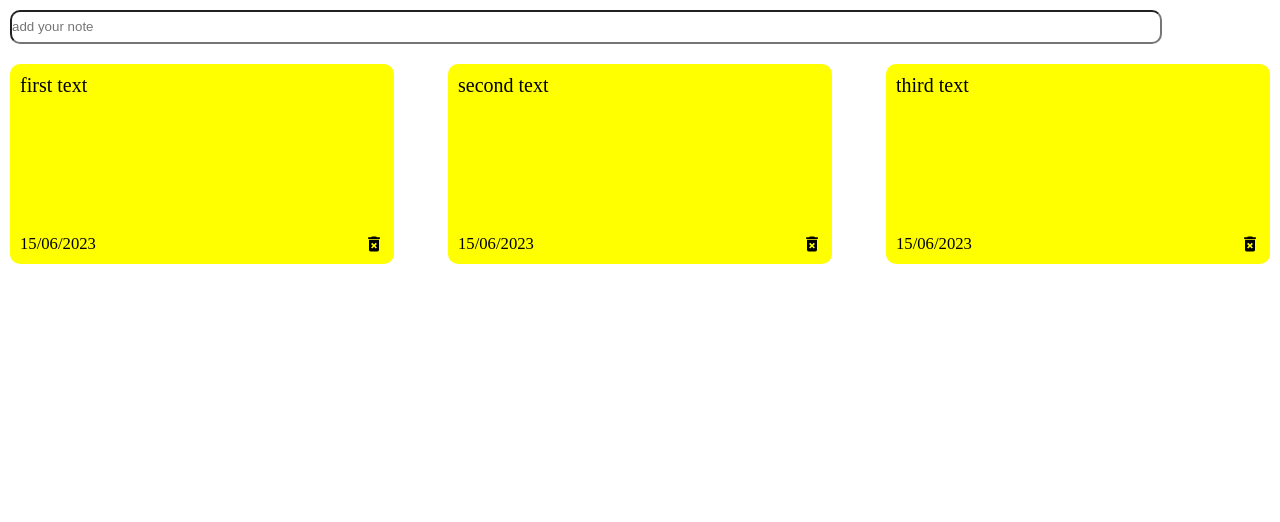
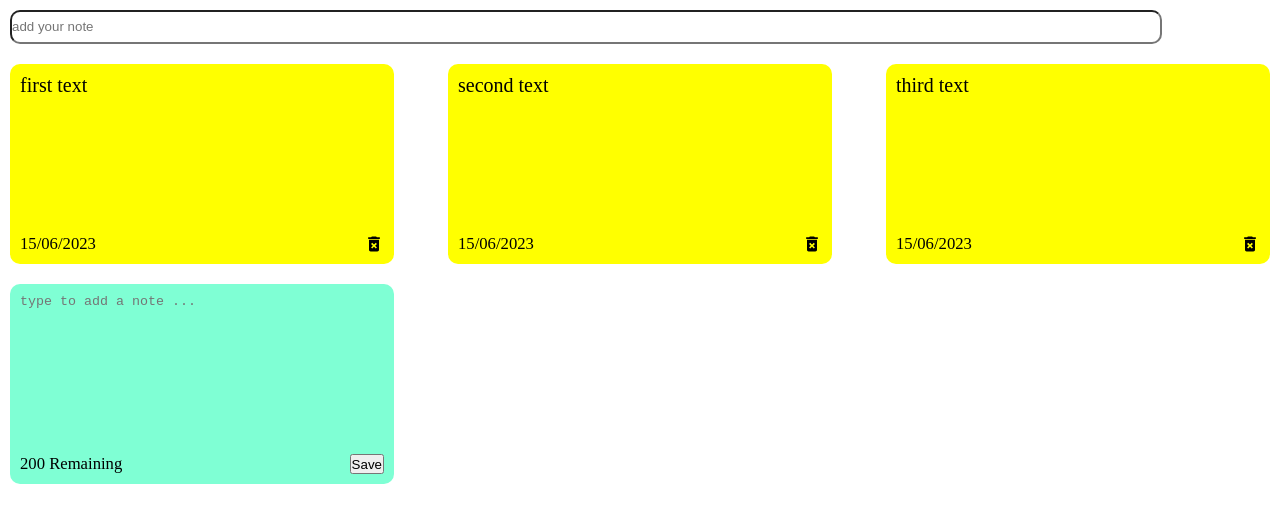
Before and after one commit to marcinoles87/notes-app, a React (Create React App) app: page / in a window 1280 px wide. Shown: the top 522 px of the page. Built offline with nearby package versions, Linux system fonts and the light colour scheme.

Commit message:
add function

```diff
--- a/src/components/AddNote.js
+++ b/src/components/AddNote.js
@@ -2,7 +2,7 @@ import React from 'react'
 
 function AddNote() {
   return (
-    <div className='note new'>
+    <div className='note-container new'>
       <textarea
       rows='8'
       cols='10'
--- a/src/components/NotesList.js
+++ b/src/components/NotesList.js
@@ -1,12 +1,19 @@
 import React from 'react'
 import Note from './Note'
+import AddNote from './AddNote'
 
 function NotesList({notes , setNote}) {
   return (
 
 
     <div className='notes-list-container'>
-      {notes.map( (note) => <Note key={note.id} id={note.id} text={note.text} date={note.date}></Note> )}
+      {notes.map( (note) =>
+        <Note
+          key={note.id}
+          id={note.id}
+          text={note.text}
+          date={note.date}></Note> )}
+       <AddNote></AddNote>
     </div>
   )
 }
--- a/src/index.css
+++ b/src/index.css
@@ -27,6 +27,20 @@
 
 }
 
+.note-container.new{
+  background-color:aquamarine;
+}
+
+textarea{
+  border: none;
+  resize: none;
+  background-color: aquamarine;
+}
+
+textarea:focus{
+  outline: none;
+}
+
 .delete-icon{
   margin-left: 20px;
 }
```
